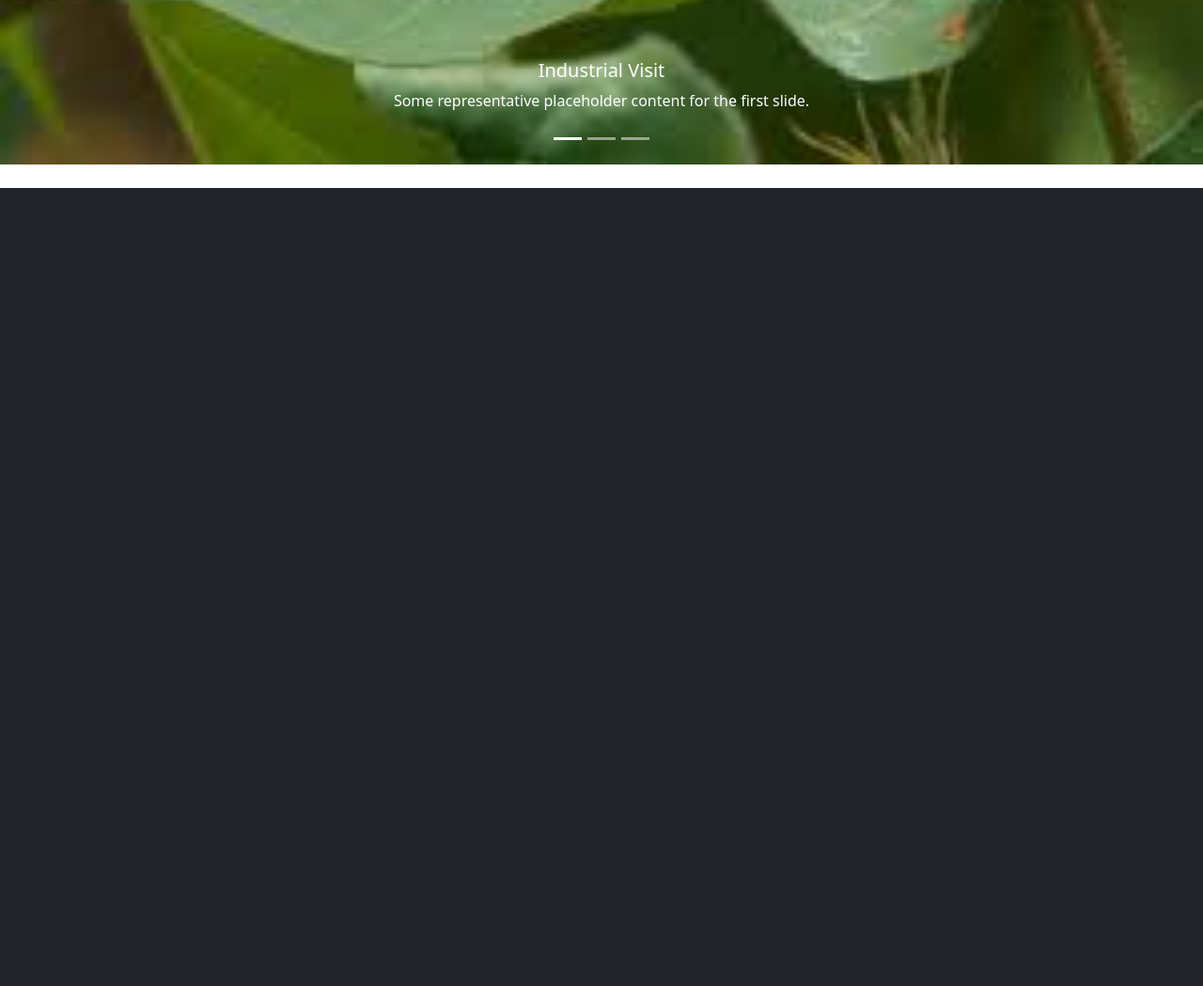
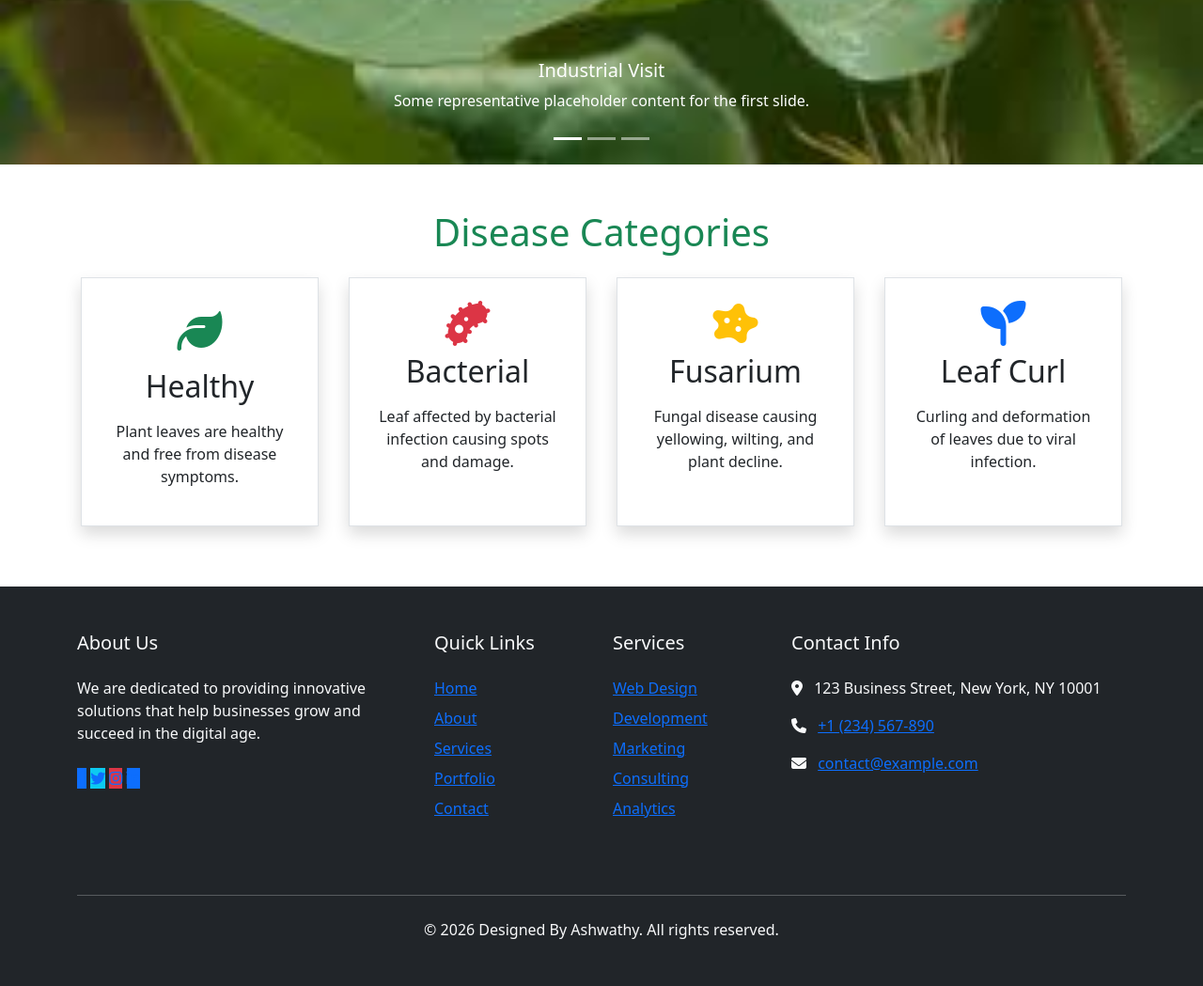
Before and after one commit to AshwathyMathew/Cotton-Leaf-Disease-Prediction, a Flask app: page / in a window 1280 px wide. Shown: the part 600-1649 px from the top of the page at 94% size. Before the commit the page ends 800 px from the top, so only its background shows below. Run offline with Flask 3, Linux system fonts and the light colour scheme.

Commit message:
Add files via upload

```diff
--- a/app.py
+++ b/app.py
@@ -19,7 +19,8 @@ def home():
 def prediction():
     msg = ''
     image_url = None  # Variable to store the image path
-
+    if request.method == 'GET':
+        return render_template('predict.html', msg=msg, Title="Disease Prediction")
     if request.method == 'POST':
         if 'image' not in request.files:
             msg = "No file part in the request."
--- a/templates/home.html
+++ b/templates/home.html
@@ -8,6 +8,7 @@
 <script src="https://cdn.jsdelivr.net/npm/bootstrap@5.0.2/dist/js/bootstrap.bundle.min.js" integrity="sha384-MrcW6ZMFYlzcLA8Nl+NtUVF0sA7MsXsP1UyJoMp4YLEuNSfAP+JcXn/tWtIaxVXM" crossorigin="anonymous"></script>
 <script src="https://cdn.jsdelivr.net/npm/@popperjs/core@2.9.2/dist/umd/popper.min.js" integrity="sha384-IQsoLXl5PILFhosVNubq5LC7Qb9DXgDA9i+tQ8Zj3iwWAwPtgFTxbJ8NT4GN1R8p" crossorigin="anonymous"></script>
 <script src="https://cdn.jsdelivr.net/npm/bootstrap@5.0.2/dist/js/bootstrap.min.js" integrity="sha384-cVKIPhGWiC2Al4u+LWgxfKTRIcfu0JTxR+EQDz/bgldoEyl4H0zUF0QKbrJ0EcQF" crossorigin="anonymous"></script>
+<link rel="stylesheet" href="https://cdnjs.cloudflare.com/ajax/libs/font-awesome/6.0.0/css/all.min.css">
 </head>
 <body>
     <!-- Grey with black text -->
@@ -19,7 +20,7 @@
           <a class="nav-link" href="#">Home</a>
         </li>
         <li class="nav-item">
-          <a class="nav-link" href="#">Disease</a>
+          <a class="nav-link" href="{{url_for('prediction')}}">Disease</a>
         </li>
         <li class="nav-item">
           <a class="nav-link" href="#">Log In</a>
@@ -69,6 +70,105 @@
         <span class="carousel-control-next-icon" aria-hidden="true"></span>
         <span class="visually-hidden">Next</span>
     </button>
-</div
+</div>
+<div class="container mb-5">
+    <h1 class="text-center pt-5 text-success">Disease Categories</h1>
+    <div class="row">
+        <div class="col p-4 m-3 rounded-3xl shadow border text-center">
+            <i class="fa-solid fa-leaf fa-3x text-success p-2"></i>
+            <h2 class="p-2">Healthy</h2>
+            <p>Plant leaves are healthy and free from disease symptoms.</p>
+        </div>
+         <div class="col p-4 m-3 rounded-3xl shadow border text-center">
+            <i class="fa-solid fa-bacterium fa-3x text-danger"></i>
+            <h2 class="p-2">Bacterial</h2>
+            <p>Leaf affected by bacterial infection causing spots and damage.</p>
+        </div>
+        <div class="col p-4 m-3 rounded-3xl shadow border text-center">
+            <i class="fa-solid fa-disease fa-3x text-warning"></i>
+            <h2 class="p-2">Fusarium</h2>
+            <p>Fungal disease causing yellowing, wilting, and plant decline.</p>
+        </div>
+        <div class="col p-4 m-3 rounded-3xl shadow border text-center">
+            <i class="fa-solid fa-seedling fa-3x text-primary"></i>
+            <h2 class="p-2">Leaf Curl</h2>
+            <p>Curling and deformation of leaves due to viral infection.</p>
+        </div>
+    </div>
+
+</div>
+<link href="https://cdnjs.cloudflare.com/ajax/libs/font-awesome/6.4.2/css/all.min.css" rel="stylesheet">
+
+<footer class="bg-dark text-light py-5">
+    <div class="container">
+        <div class="row g-4">
+            <!-- Company Info -->
+            <div class="col-lg-4 col-md-6">
+                <h5 class="mb-4">About Us</h5>
+                <p class="mb-4">We are dedicated to providing innovative solutions that help businesses grow and succeed
+                    in the digital age.</p>
+                <div class="social-links">
+                    <a href="#" class="social-icon bg-primary"><i class="fab fa-facebook-f"></i></a>
+                    <a href="#" class="social-icon bg-info"><i class="fab fa-twitter"></i></a>
+                    <a href="#" class="social-icon bg-danger"><i class="fab fa-instagram"></i></a>
+                    <a href="#" class="social-icon bg-primary"><i class="fab fa-linkedin-in"></i></a>
+                </div>
+            </div>
+
+            <!-- Quick Links -->
+            <div class="col-lg-2 col-md-6">
+                <h5 class="mb-4">Quick Links</h5>
+                <ul class="list-unstyled">
+                    <li class="mb-2"><a href="#" class="footer-link">Home</a></li>
+                    <li class="mb-2"><a href="#" class="footer-link">About</a></li>
+                    <li class="mb-2"><a href="#" class="footer-link">Services</a></li>
+                    <li class="mb-2"><a href="#" class="footer-link">Portfolio</a></li>
+                    <li class="mb-2"><a href="#" class="footer-link">Contact</a></li>
+                </ul>
+            </div>
+
+            <!-- Services -->
+            <div class="col-lg-2 col-md-6">
+                <h5 class="mb-4">Services</h5>
+                <ul class="list-unstyled">
+                    <li class="mb-2"><a href="#" class="footer-link">Web Design</a></li>
+                    <li class="mb-2"><a href="#" class="footer-link">Development</a></li>
+                    <li class="mb-2"><a href="#" class="footer-link">Marketing</a></li>
+                    <li class="mb-2"><a href="#" class="footer-link">Consulting</a></li>
+                    <li class="mb-2"><a href="#" class="footer-link">Analytics</a></li>
+                </ul>
+            </div>
+
+            <!-- Contact Info -->
+            <div class="col-lg-4 col-md-6">
+                <h5 class="mb-4">Contact Info</h5>
+                <ul class="list-unstyled">
+                    <li class="mb-3">
+                        <i class="fas fa-map-marker-alt me-2"></i>
+                        123 Business Street, New York, NY 10001
+                    </li>
+                    <li class="mb-3">
+                        <i class="fas fa-phone me-2"></i>
+                        <a href="tel:+1234567890" class="footer-link">+1 (234) 567-890</a>
+                    </li>
+                    <li class="mb-3">
+                        <i class="fas fa-envelope me-2"></i>
+                        <a href="mailto:contact@example.com" class="footer-link">contact@example.com</a>
+                    </li>
+                </ul>
+            </div>
+        </div>
+
+        <!-- Copyright -->
+        <div class="row mt-5">
+            <div class="col-12">
+                <hr class="mb-4">
+                <div class="text-center">
+                    <p class="mb-0">&copy; 2026 Designed By Ashwathy. All rights reserved.</p>
+                </div>
+            </div>
+        </div>
+    </div>
+</footer>
 </body>
 </html>
```
